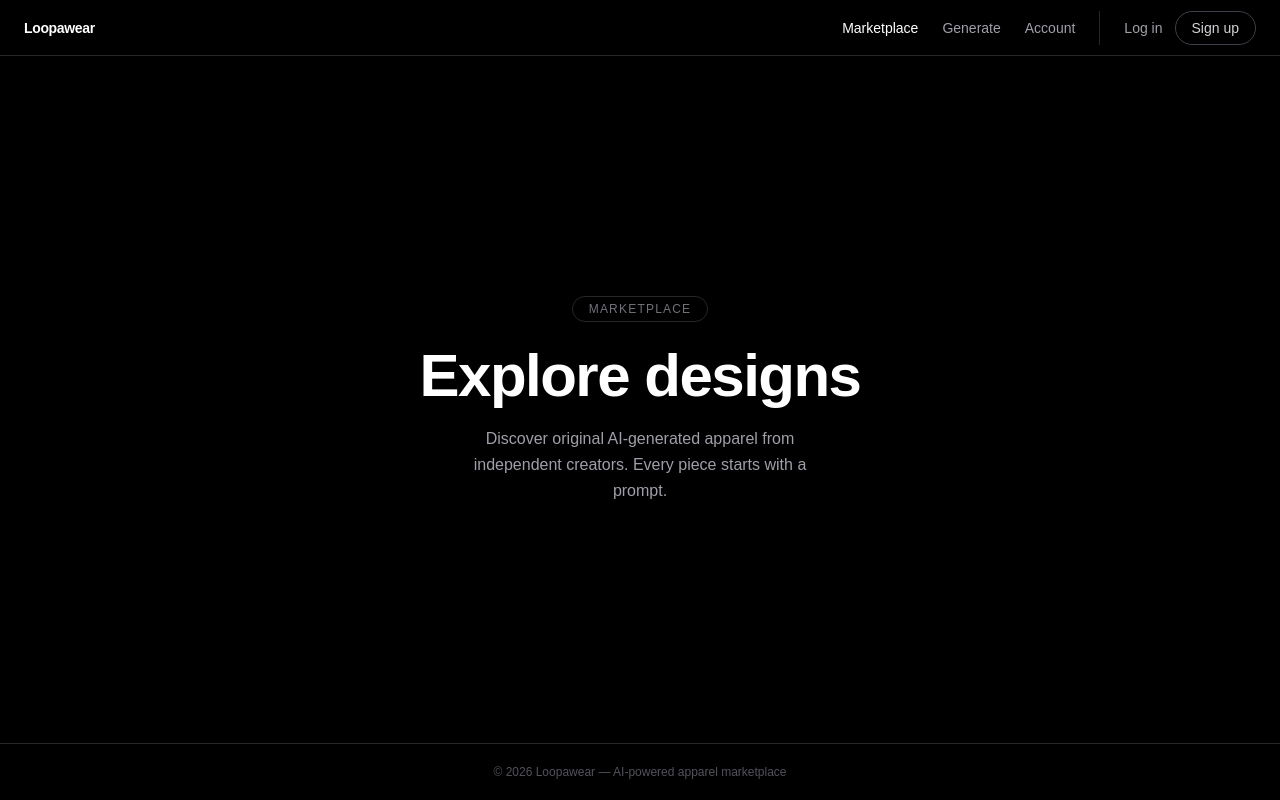
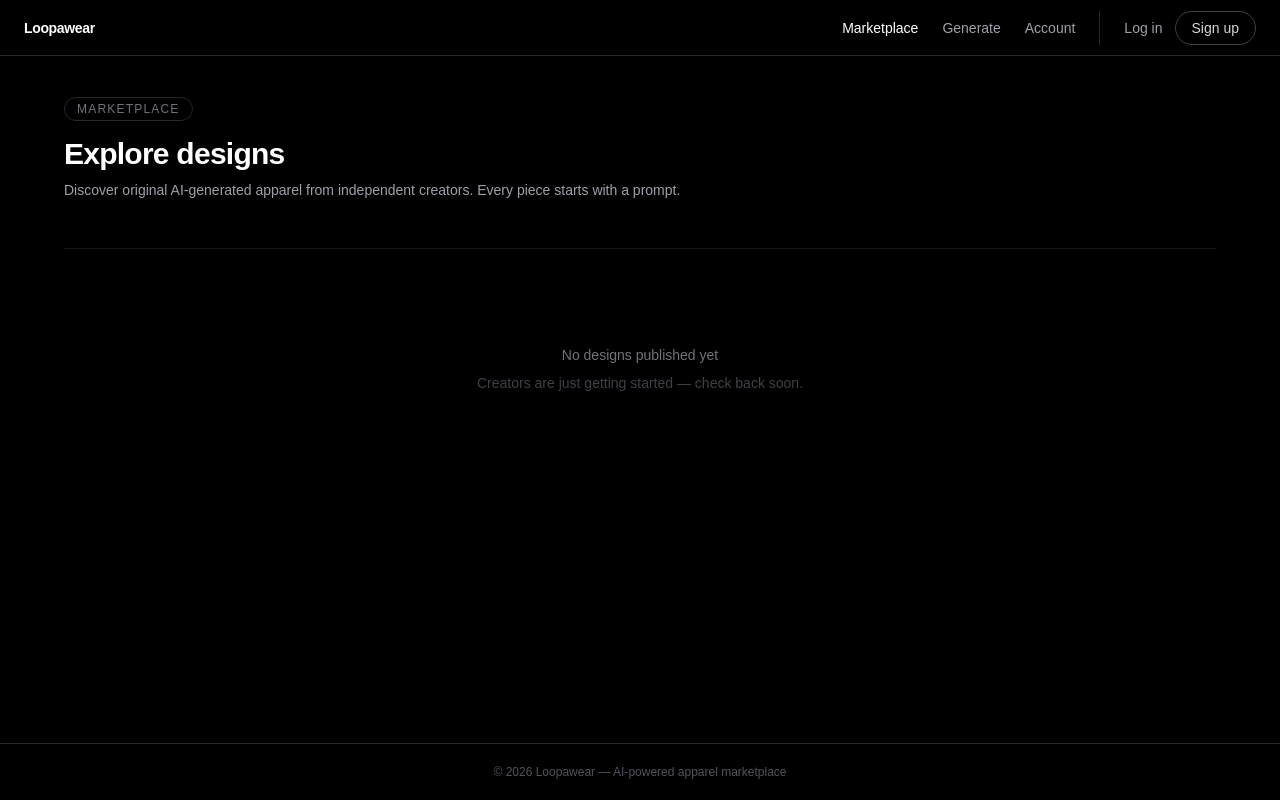
Before and after one commit to weversmat-loopa/Loopawear3, a Next.js app: page /marketplace in a window 1280 px wide. Built offline with nearby package versions, Linux system fonts and the light colour scheme; no server answers.

Commit message:
feat(marketplace): replace placeholder with real page layout and empty state

```diff
--- a/src/app/marketplace/page.tsx
+++ b/src/app/marketplace/page.tsx
@@ -1,20 +1,35 @@
 import type { Metadata } from "next";
-import PageShell from "@/components/layout/PageShell";
-import PageIntro from "@/components/layout/PageIntro";
 
 export const metadata: Metadata = {
   title: "Marketplace",
-  description: "Discover and shop original AI-generated apparel from independent creators on Loopawear.",
+  description:
+    "Discover and shop original AI-generated apparel from independent creators on Loopawear.",
 };
 
 export default function MarketplacePage() {
   return (
-    <PageShell>
-      <PageIntro
-        eyebrow="Marketplace"
-        heading="Explore designs"
-        description="Discover original AI-generated apparel from independent creators. Every piece starts with a prompt."
-      />
-    </PageShell>
+    <main className="flex flex-1 flex-col bg-black px-6 py-10">
+      <div className="mx-auto w-full max-w-6xl">
+        <span className="rounded-full border border-zinc-800 px-3 py-1 text-xs font-medium uppercase tracking-widest text-zinc-500">
+          Marketplace
+        </span>
+        <h1 className="mt-4 text-3xl font-bold tracking-tight text-white">
+          Explore designs
+        </h1>
+        <p className="mt-2 text-sm text-zinc-400">
+          Discover original AI-generated apparel from independent creators.
+          Every piece starts with a prompt.
+        </p>
+
+        <div className="mt-12 flex flex-col items-center justify-center border-t border-zinc-900 py-24 text-center">
+          <p className="text-sm font-medium text-zinc-500">
+            No designs published yet
+          </p>
+          <p className="mt-2 text-sm text-zinc-700">
+            Creators are just getting started — check back soon.
+          </p>
+        </div>
+      </div>
+    </main>
   );
 }
```
